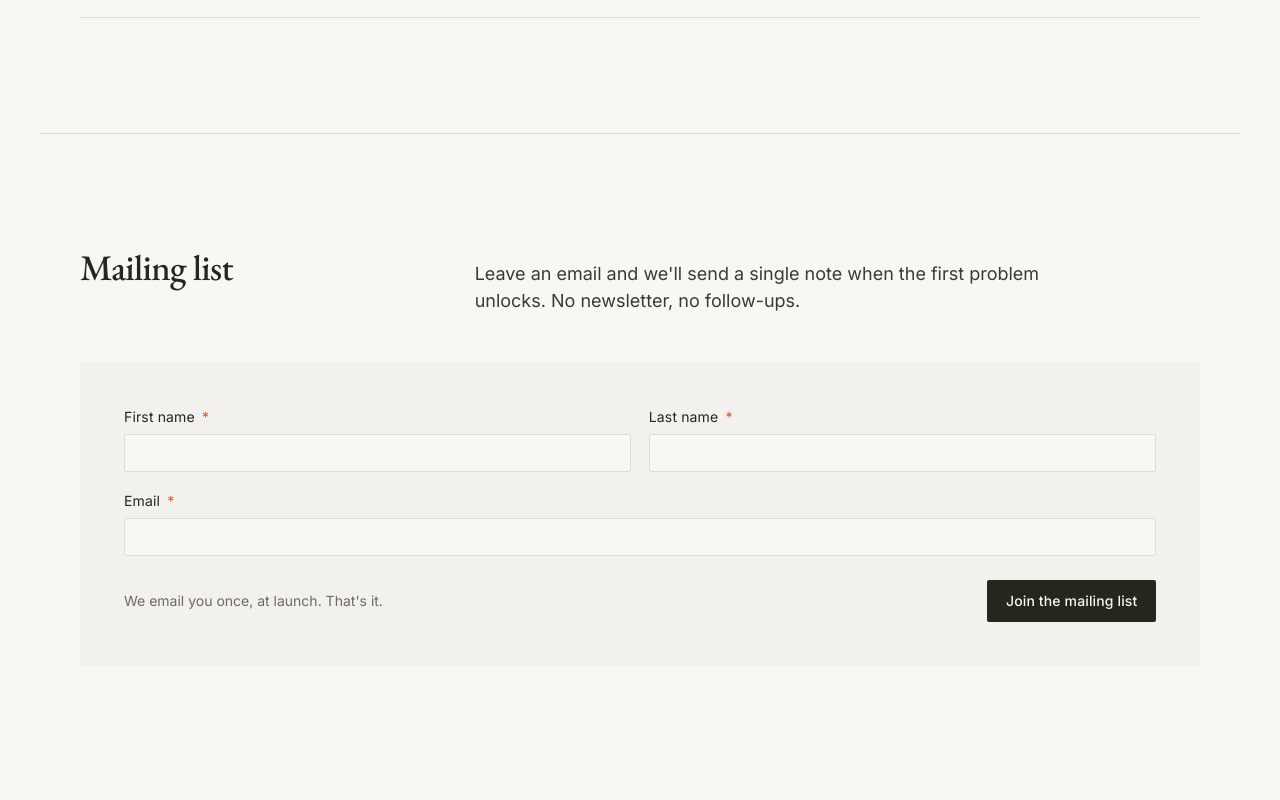
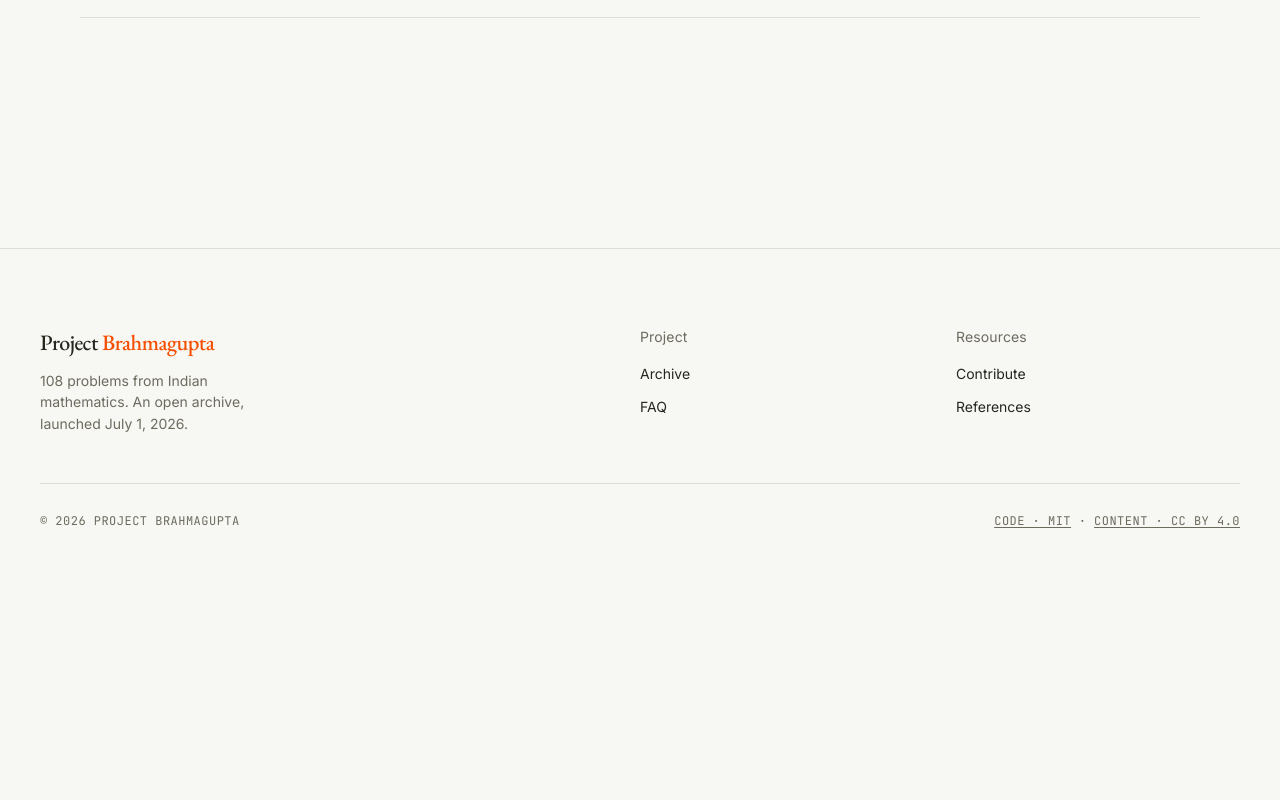
Before and after one commit to projectbrahmagupta/projectbrahmagupta.github.io, a website: page index.html in a window 1280 px wide. Shown: the part 1800-2600 px from the top of the page. After the commit the page ends 2370 px from the top, so only its background shows below. Drawn offline with nearby package versions, Linux system fonts and the light colour scheme; a web font is replaced by a local one.

Commit message:
launch update

```diff
--- a/index.html
+++ b/index.html
@@ -4,7 +4,7 @@
   <meta charset="utf-8" />
   <meta name="viewport" content="width=device-width,initial-scale=1" />
   <title>Project Brahmagupta · Problems from Indian mathematics</title>
-  <meta name="description" content="A growing collection of 108 problems from Indian mathematics. Launching July 1, 2026." />
+  <meta name="description" content="A growing collection of 108 problems from Indian mathematics. An open archive, launched July 1, 2026." />
   <link rel="preconnect" href="https://fonts.googleapis.com" />
   <link rel="preconnect" href="https://fonts.gstatic.com" crossorigin />
   <link href="https://fonts.googleapis.com/css2?family=EB+Garamond:ital,wght@0,400;0,500;0,600;1,400;1,500&family=Inter:wght@400;500;600&family=JetBrains+Mono:wght@400;500&family=Noto+Sans+Devanagari:wght@400;500;600&family=Source+Serif+4:ital,opsz,wght@0,8..60,400;0,8..60,500;0,8..60,600;1,8..60,400;1,8..60,500&family=Shobhika:wght@400;700&display=swap" rel="stylesheet" />
@@ -30,8 +30,7 @@
           Project Brahmagupta is an archive of <span lang="sa">१०८</span> problems in mathematics and computation, drawn from and inspired by the works of Indian mathematicians.
         </p>
         <div class="compile-hero-cta">
-          <a class="btn btn-primary" href="#mailing-list">Get notified at launch</a>
-          <a class="btn btn-ghost" href="./contribute.html">Contribute a problem</a>
+          <a class="btn btn-primary" href="./contribute.html">Contribute a problem</a>
         </div>
       </div>
       <div class="compile-hero-graphic">
@@ -65,8 +64,8 @@
             cell.setAttribute('aria-label', 'Problem ' + n);
           } else {
             const when = dateLine(n);
-            cell.title = when ? ('Launching on ' + when) : 'Locked';
-            cell.setAttribute('aria-label', 'Problem ' + n + (when ? ' — launching on ' + when : ' — locked'));
+            cell.title = when ? ('Unlocks on ' + when) : 'Locked';
+            cell.setAttribute('aria-label', 'Problem ' + n + (when ? ' — unlocks on ' + when : ' — locked'));
           }
           frag.appendChild(cell);
         }
@@ -231,7 +230,7 @@
           </p>
         </details>
         <details>
-          <summary>When does it launch?</summary>
+          <summary>When did it launch?</summary>
           <p>
             July 1, 2026. From that day, one problem is unlocked each midnight India Standard Time, for 108 days.
           </p>
@@ -263,35 +262,6 @@
       </div>
     </section>
 
-    <section id="mailing-list" class="compile-section">
-      <div class="compile-section-head">
-        <h2>Mailing list</h2>
-        <p class="compile-section-lede">
-          Leave an email and we'll send a single note when the first problem unlocks. No newsletter, no follow-ups.
-        </p>
-      </div>
-      <div class="compile-waitlist-wrap">
-        <form class="compile-form" id="mailing-list-form" action="mailto:mittalbhumika7@gmail.com" method="POST" enctype="text/plain">
-          <div class="compile-form-field">
-            <label for="ml-first">First name <span class="req" aria-label="required">*</span></label>
-            <input id="ml-first" name="first_name" required autocomplete="given-name" />
-          </div>
-          <div class="compile-form-field">
-            <label for="ml-last">Last name <span class="req" aria-label="required">*</span></label>
-            <input id="ml-last" name="last_name" required autocomplete="family-name" />
-          </div>
-          <div class="compile-form-field full">
-            <label for="ml-email">Email <span class="req" aria-label="required">*</span></label>
-            <input id="ml-email" name="email" required type="email" autocomplete="email" />
-          </div>
-          <div class="compile-form-actions">
-            <p class="compile-form-note">We email you once, at launch. That's it.</p>
-            <button type="submit" class="btn btn-primary">Join the mailing list</button>
-          </div>
-        </form>
-      </div>
-    </section>
-
   </main>
 
   <footer class="compile-foot">
@@ -299,7 +269,7 @@
       <div class="compile-foot-grid">
         <div class="compile-foot-brand">
           <h3>Project <em>Brahmagupta</em></h3>
-          <p>108 problems from Indian mathematics. An open archive, launching July 1, 2026.</p>
+          <p>108 problems from Indian mathematics. An open archive, launched July 1, 2026.</p>
         </div>
         <div class="compile-foot-col">
           <h4>Project</h4>
```
Also changed, not shown: archive.html (+1 -1 lines), contribute.html (+1 -1 lines), problem.html (+1 -1 lines), references.html (+1 -1 lines).
